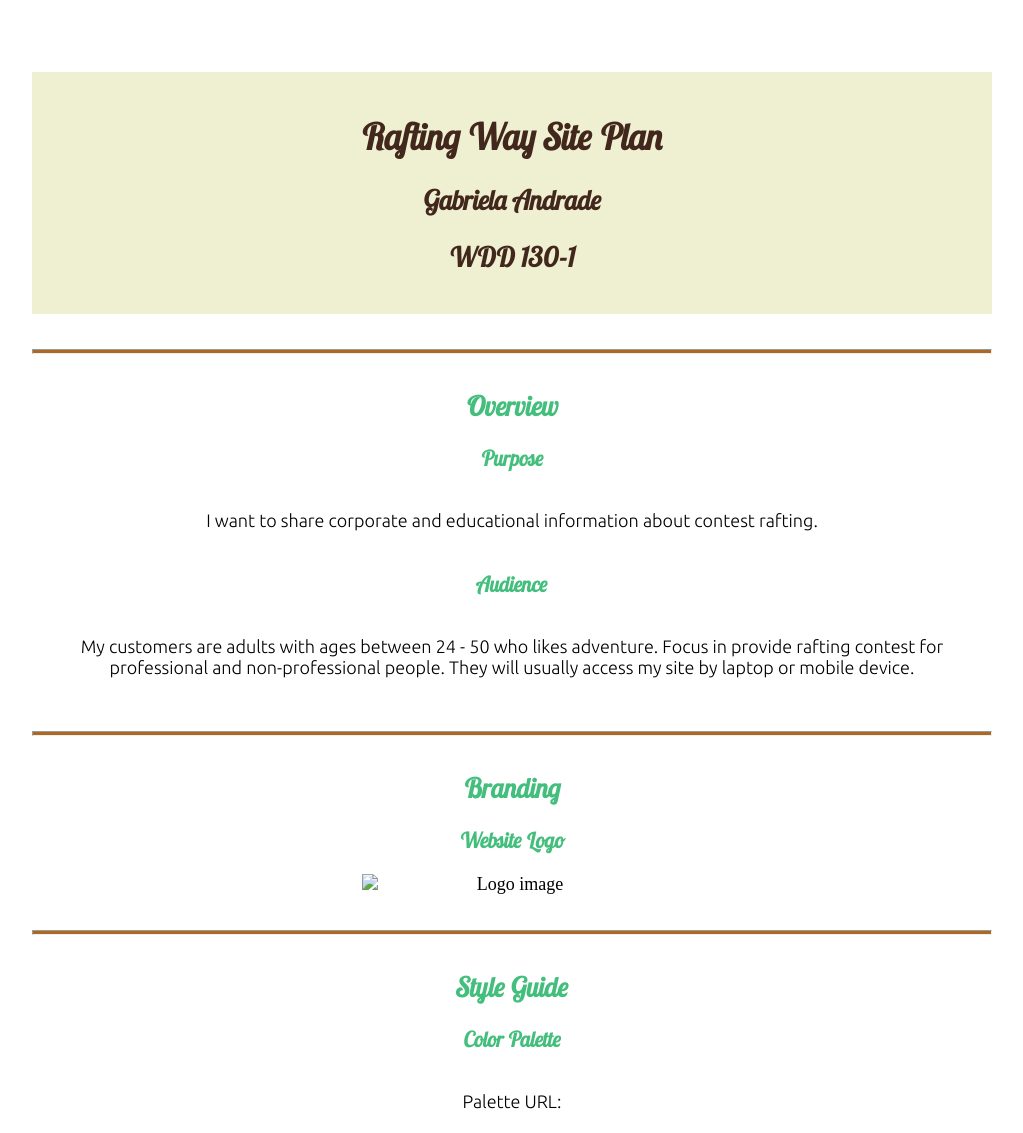
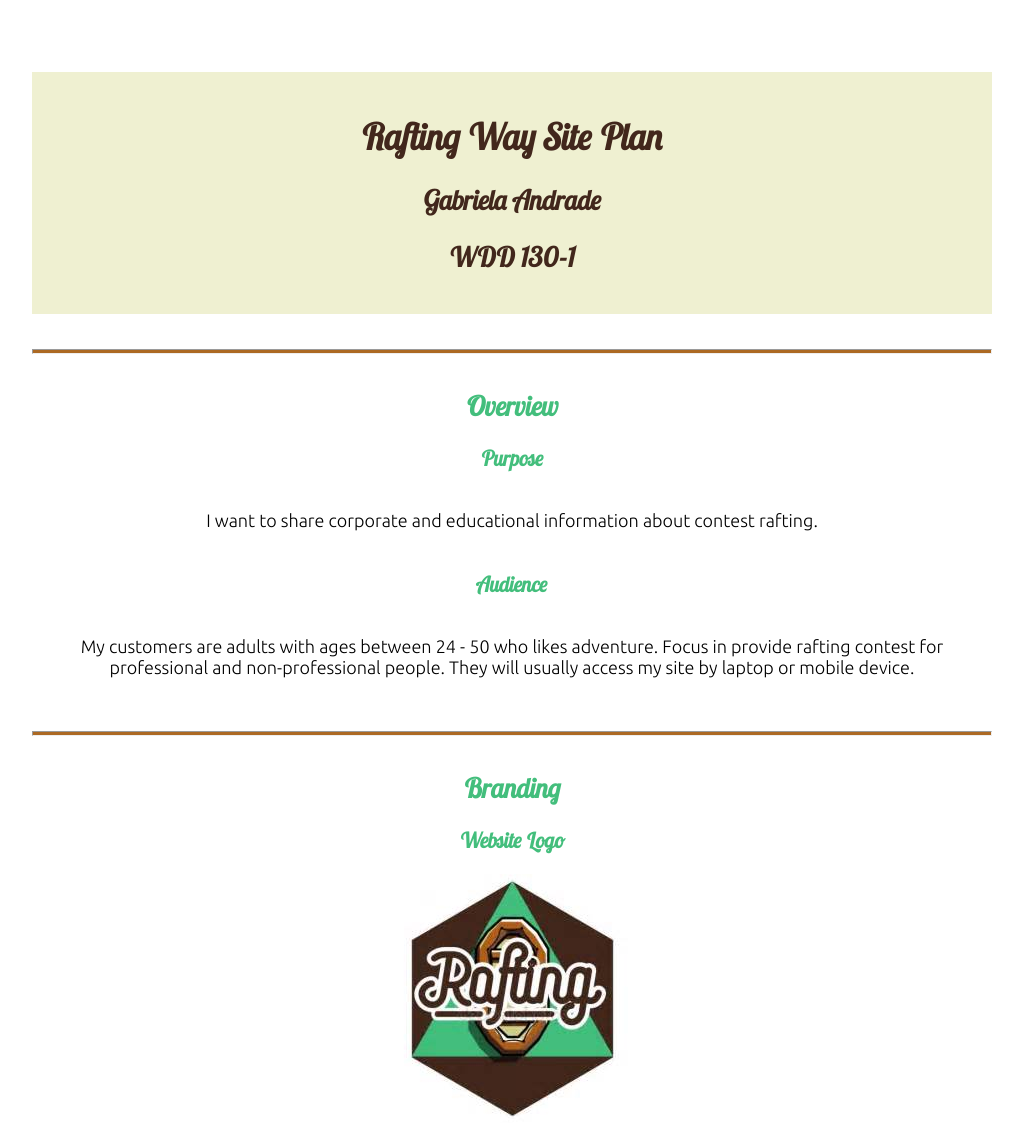
Before and after one commit to Gabrielamandrade/wdd130, a plain HTML site: page wwr/site-plan-rafting.html in a window 1280 px wide. Shown: the top 1133 px of the page, without its empty margins (128-1151 px from the left). Drawn offline with Linux system fonts and the light colour scheme.

Commit message:
logo added

```diff
--- a/wwr/site-plan-rafting.html
+++ b/wwr/site-plan-rafting.html
@@ -34,7 +34,7 @@
     <h2>Branding</h2>
     <h3>Website Logo</h3>
     <!-- Replace this with some sort of logo for your site.  A logo can be as simple as the name of your site in a nice font :) -->
-    <img src="image/raftingway.png" alt="Logo image">
+    <img src="images/logo.png" alt="Logo image">
     <hr>
     <h2>Style Guide</h2>
 
```
Also changed, not shown: wwr/images/logo.png (renamed from wwr/images/raftingway.png).
